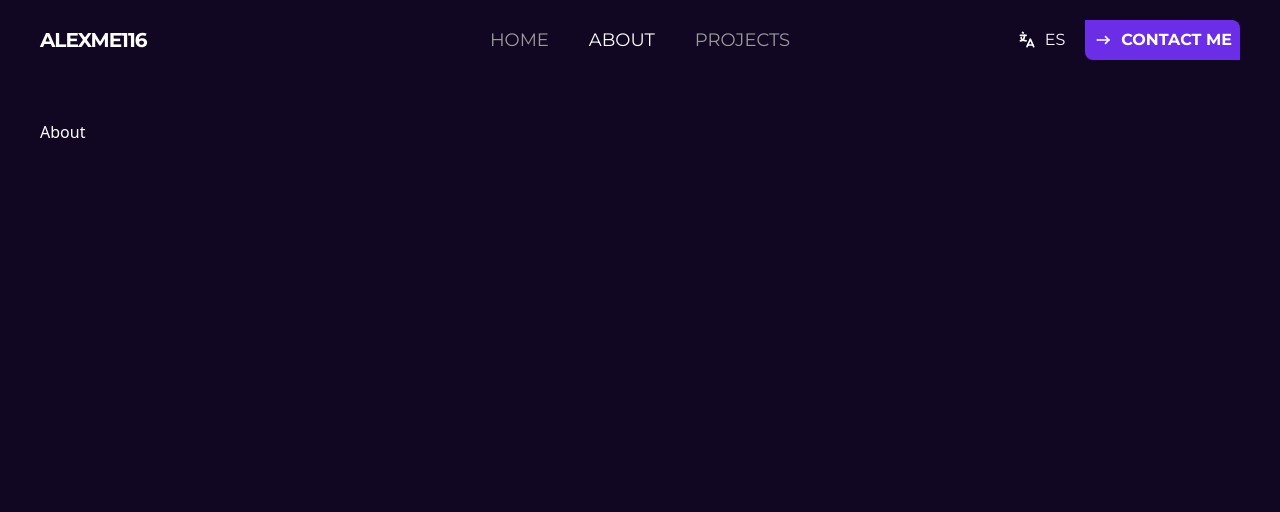
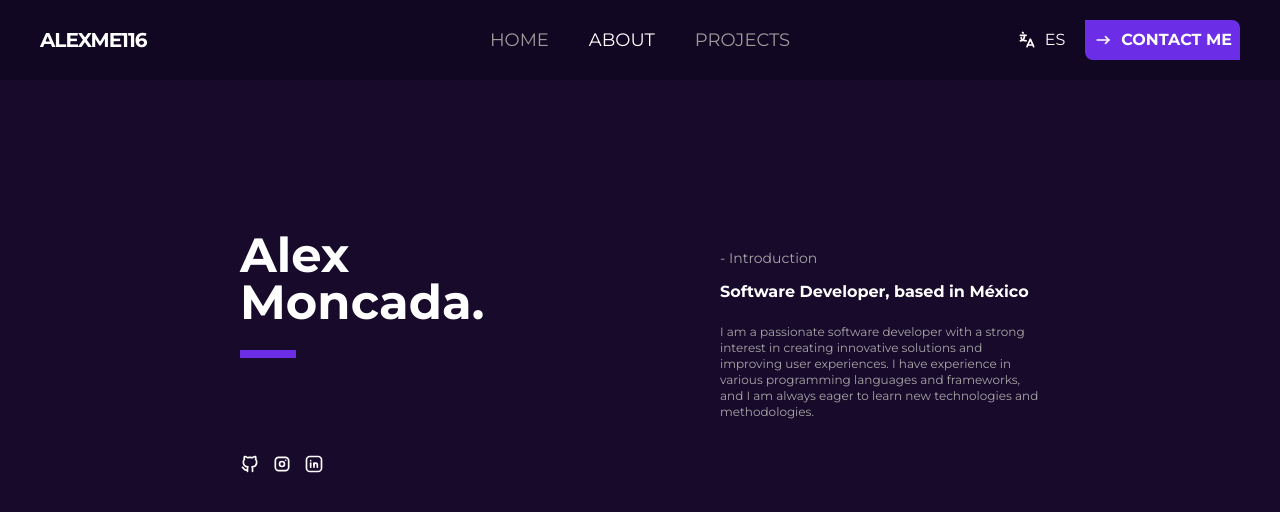
Before and after one commit to Alexme116/Portfolio, a React (Vite) app: page /about in a window 1280 px wide. Shown: the top 512 px of the page. Built offline with nearby package versions, Linux system fonts and the light colour scheme.

Commit message:
About Name Image Started

```diff
--- a/src/App.jsx
+++ b/src/App.jsx
@@ -16,17 +16,12 @@ export default function App() {
 
       {/* Displays */}
       <div className='flex-1 overflow-auto'>
-        <div
-          className="relative w-full h-full text-white
-          p-10 max-lg:p-5"
-        >
         <Routes>
           <Route path="/" element={<Home language={language} />}/>
           <Route path="/about" element={<About/>}/>
           <Route path="/projects" element={<Projects/>}/>
           <Route path="/contact" element={<Contact/>}/>
         </Routes>
-        </div>
       </div>
     </div>
   )
--- /dev/null
+++ b/src/components/About/About.css
@@ -0,0 +1,14 @@
+.nameImage {
+    width: 100%;
+    height: 65%;
+    animation: 1s nameHeight ease;
+}
+
+@keyframes nameHeight {
+    0% {
+        height: 70%;
+    }
+    100% {
+        height: 65%;
+    }
+}
--- a/src/components/About/About.jsx
+++ b/src/components/About/About.jsx
@@ -1,9 +1,11 @@
+import './About.css'
+import NameImage from './NameImage/NameImage'
 
 
 export default function About() {
     return (
-        <div>
-            <h1>About</h1>
+        <div className="relative font-montserrat h-full w-full flex flex-col text-white">
+            <NameImage />
         </div>
     )
 }
--- /dev/null
+++ b/src/components/About/NameImage/NameImage.jsx
@@ -0,0 +1,48 @@
+import { GithubIcon, InstagramIcon, LinkedinIcon } from "../../Icons/Icons"
+
+
+export default function NameImage() {
+    return (
+        <div
+            className="w-full nameImage flex justify-center gap-4 bg-[#170a2b]
+                p-10 max-lg:p-5 pb-0"
+        >
+            {/* Name & Image */}
+            <div className="relative h-full w-[29rem]">
+                <div className="flex flex-col">
+                    <div className="flex flex-col">
+                        <h1 className="mt-28 font-bold text-[48px] leading-[47px]">Alex<br /> Moncada.</h1>
+                        <div className="mt-6 w-14 h-2 bg-[#6b2de6]" />
+                    </div>
+
+                    <div className="w-full mt-24 flex items-center gap-3">
+                        <button>
+                            <GithubIcon w={"20px"} h={"20px"} />
+                        </button>
+
+                        <button>
+                            <InstagramIcon w={"20px"} h={"20px"} />
+                        </button>
+
+                        <button>
+                            <LinkedinIcon w={"20px"} h={"20px"} />
+                        </button>
+                    </div>
+                </div>
+            </div>
+
+            {/* Introduction */}
+            <div className="h-full w-[20rem] flex items-center">
+                <div className="flex flex-col">
+                    <h1 className="text-sm text-[#a7a7a7]">- Introduction</h1>
+                    <h1 className="mt-3 font-bold">
+                        Software Developer, based in México
+                    </h1>
+                    <h1 className="mt-5 text-xs text-[#a7a7a7]">
+                        I am a passionate software developer with a strong interest in creating innovative solutions and improving user experiences. I have experience in various programming languages and frameworks, and I am always eager to learn new technologies and methodologies.
+                    </h1>
+                </div>
+            </div>
+        </div>
+    )
+}
--- a/src/components/Contact/Contact.jsx
+++ b/src/components/Contact/Contact.jsx
@@ -2,8 +2,13 @@
 
 export default function Contact() {
     return (
-        <div>
-            <h1>Contact</h1>
+        <div
+            className="relative w-full h-full text-white
+                p-10 max-lg:p-5"
+        >
+            <div>
+                <h1>Contact</h1>
+            </div>
         </div>
     )
 }
--- a/src/components/Home/Home.jsx
+++ b/src/components/Home/Home.jsx
@@ -1,18 +1,23 @@
 /* eslint-disable react/prop-types */
-import FirstSectionImage from "./FirstSectionImage/FirstSectionImage"
-import SecondSectionImportantData from "./SecondSectionImportantData/SecondSectionImportantData"
+import ImageTitle from "./ImageTitle/ImageTitle"
+import ShortParagraphs from "./ShortParagraphs/ShortParagraphs"
 
 export default function Home({ language }) {
     return (
         <div
-            className="h-full w-full flex flex-col
-            lg:justify-center"
+            className="relative w-full h-full text-white
+            p-10 max-lg:p-5"
         >
-            {/* First Section Image */}
-            <FirstSectionImage />
+            <div
+                className="h-full w-full flex flex-col
+                lg:justify-center"
+            >
+                {/* First Section Image */}
+                <ImageTitle />
 
-            {/* Second Section Important Data */}
-            <SecondSectionImportantData language={language} />
+                {/* Second Section Important Data */}
+                <ShortParagraphs language={language} />
+            </div>
         </div>
     )
 }
--- a/src/components/Home/FirstSectionImage/FirstSectionImage.jsx
+++ b/src/components/Home/ImageTitle/ImageTitle.jsx
@@ -1,7 +1,7 @@
 import SoftwareDevImage from '../../../assets/Image/SoftwareDevImage.png';
 
 
-export default function FirstSectionImage() {
+export default function ImageTitle() {
     return (
         <div className='relative w-full'>
             {/* Text & Image Section */}
--- a/src/components/Home/SecondSectionImportantData/SecondSectionImportantData.jsx
+++ b/src/components/Home/ShortParagraphs/ShortParagraphs.jsx
@@ -1,7 +1,7 @@
 /* eslint-disable react/prop-types */
 
 
-export default function SecondSectionImportantData({ language }) {
+export default function ShortParagraphs({ language }) {
     return (
         <div className="max-lg:flex-1 max-lg:flex max-lg:flex-col max-lg:justify-around">
             <div
--- a/src/components/Icons/Icons.jsx
+++ b/src/components/Icons/Icons.jsx
@@ -1,5 +1,5 @@
 /* eslint-disable react/prop-types */
-import { IconArrowNarrowRight, IconMenu2, IconLanguage } from '@tabler/icons-react';
+import { IconArrowNarrowRight, IconMenu2, IconLanguage, IconBrandGithub, IconBrandInstagram, IconBrandLinkedin } from '@tabler/icons-react';
 
 export function RightArrowIcon({ color="white", h=undefined, w=undefined  }) {
     return (
@@ -18,3 +18,21 @@ export function TranslateIcon({ color="white", h=undefined, w=undefined  }) {
         <IconLanguage stroke={2} color={color} height={h} width={w} />
     )
 }
+
+export function GithubIcon({ color="white", h=undefined, w=undefined  }) {
+    return (
+        <IconBrandGithub stroke={2} color={color} height={h} width={w} />
+    )
+}
+
+export function InstagramIcon({ color="white", h=undefined, w=undefined  }) {
+    return (
+        <IconBrandInstagram stroke={2} color={color} height={h} width={w} />
+    )
+}
+
+export function LinkedinIcon({ color="white", h=undefined, w=undefined  }) {
+    return (
+        <IconBrandLinkedin stroke={2} color={color} height={h} width={w} />
+    )
+}
--- a/src/components/Projects/Projects.jsx
+++ b/src/components/Projects/Projects.jsx
@@ -2,8 +2,13 @@
 
 export default function Projects() {
     return (
-        <div>
-            <h1>Projects</h1>
+        <div
+            className="relative w-full h-full text-white
+                p-10 max-lg:p-5"
+        >
+            <div>
+                <h1>Projects</h1>
+            </div>
         </div>
     )
 }
```
